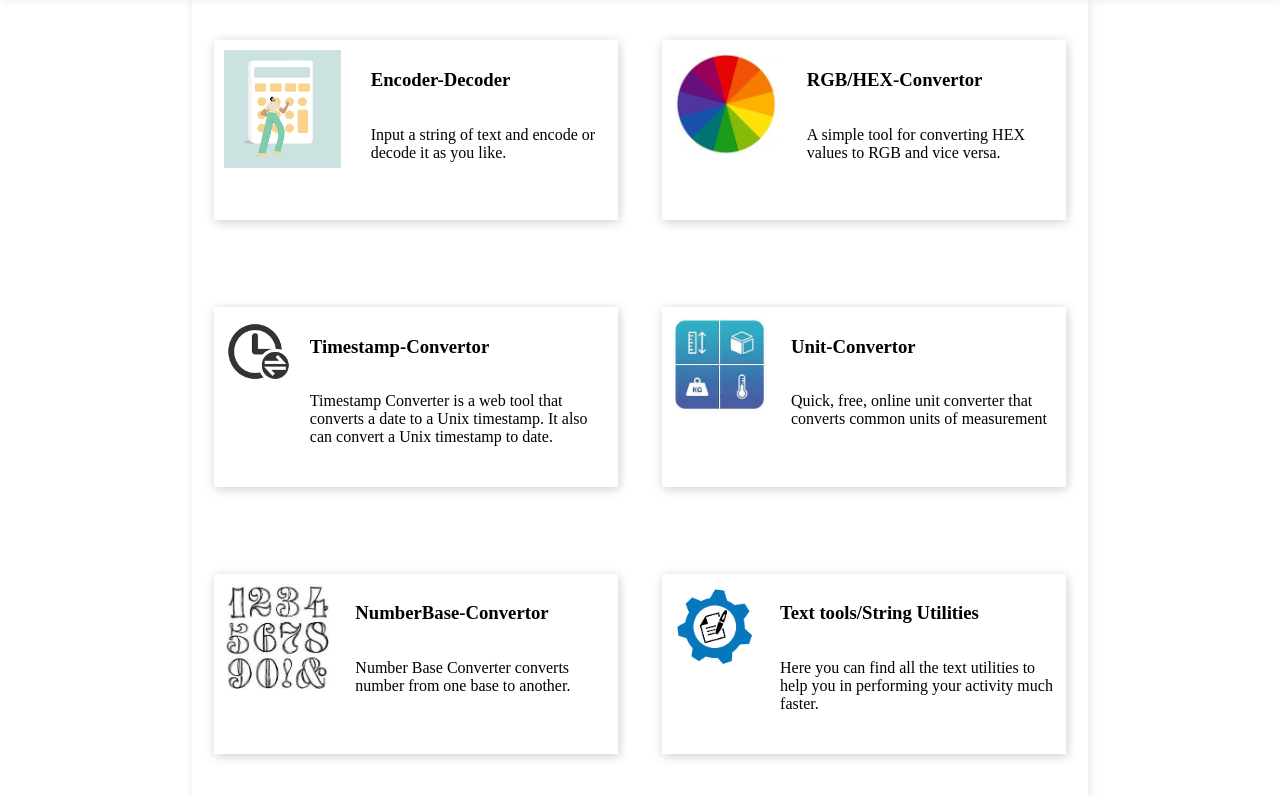
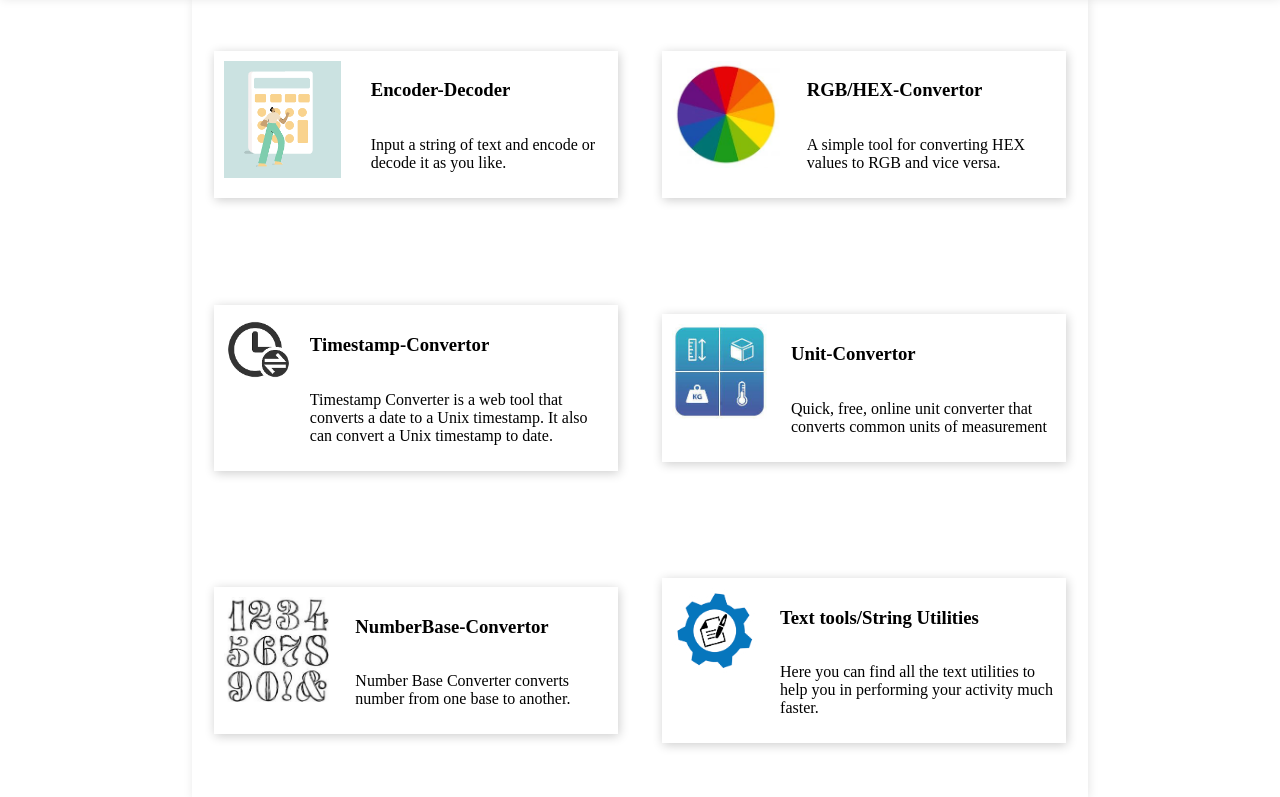
Before and after one commit to zuhi/UtilityWebApp, a website: page index.html in a window 1280 px wide. Shown: the part 83-880 px from the top of the page. Drawn offline with Linux system fonts and the light colour scheme.

Commit message:
Utility web application

```diff
--- a/index.css
+++ b/index.css
@@ -44,7 +44,7 @@ body{
 }
 .card{
     width: 30vw;
-    height: 20vh;
+    /* height: 20vh; */
 
     display: flex;
     flex-direction: row;
```
